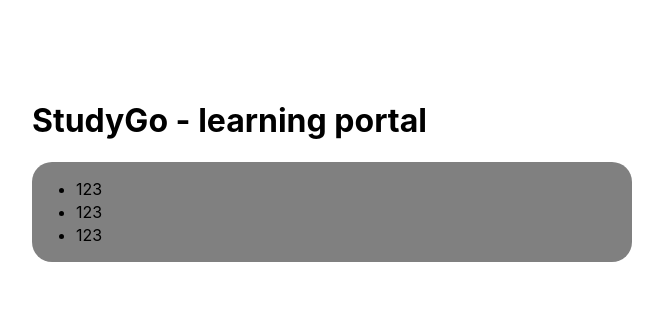
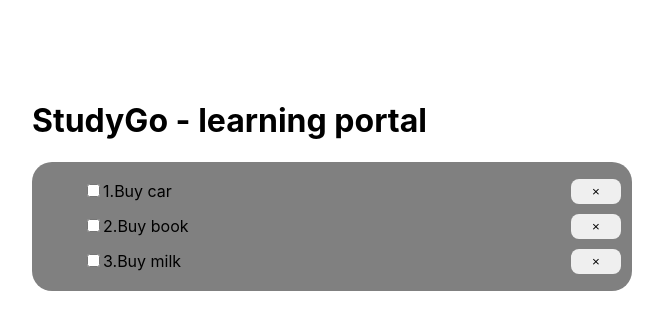
Before and after one commit to varkrift/studyGo, a React (Create React App) app: page / in a window 1280 px wide. Shown: the top 330 px of the page, without its empty margins (308-971 px from the left). Built offline with nearby package versions, Linux system fonts and the light colour scheme.

Commit message:
new trash code

```diff
--- a/package.json
+++ b/package.json
@@ -6,6 +6,7 @@
     "@testing-library/jest-dom": "^4.2.4",
     "@testing-library/react": "^9.5.0",
     "@testing-library/user-event": "^7.2.1",
+    "prop-types": "^15.7.2",
     "react": "^16.13.1",
     "react-dom": "^16.13.1",
     "react-scripts": "3.4.1"
--- a/src/App.js
+++ b/src/App.js
@@ -5,10 +5,17 @@ import TodoList from './Todo/TodoList'
 
 
 function App() {
+
+  const todos = [
+    {id: 1, completed: true, title: "Buy car"},
+    {id: 2, completed: true, title: "Buy book"},
+    {id: 3, completed: true, title: "Buy milk"},
+  ]
+
   return (<div className="wrapper">
     <h1>StudyGo - learning portal</h1>
 
-    <TodoList></TodoList>
+    <TodoList todos1={todos}></TodoList>
   </div>);
 }
 
--- a/src/Todo/TodoItems.js
+++ b/src/Todo/TodoItems.js
@@ -1,13 +1,39 @@
 import React from 'react'
+import PropTypes from 'prop-types'
 
 const styles = {
     li: {
-        margin: '3px',
-    }
+        display: 'flex',
+        justifyContent: 'space-between',
+        margin: '10px',
+        alignItems: 'center',
+    },
+    button: {
+        marginLeft: '10px',
+        padding: '5px',
+        width: '50px',
+        border: 'none',
+        borderRadius: '8px'
+    },
 }
 
-export default function TodoItems() {
+function TodoItems({todo2, index}) {
     return (
-            <li style={styles.li}>123</li>
+        <li style={styles.li}>
+            <span>
+            <input type="checkbox"></input>
+            {index+1 + "."}
+            {todo2.title}
+            </span>
+
+            <button style={styles.button}>&times;</button>
+        </li>
     )
 }
+
+TodoItems.propTypes = {
+    todo2: PropTypes.object.isRequired,
+    index: PropTypes.number.isRequired,
+}
+
+export default TodoItems
--- a/src/Todo/TodoList.js
+++ b/src/Todo/TodoList.js
@@ -1,5 +1,6 @@
 import React from 'react'
 import TodoItems from './TodoItems'
+import PropTypes from 'prop-types'
 
 const styles = {
     div: {
@@ -13,15 +14,24 @@ const styles = {
     },
 }
 
-export default function TodoList() {
+function TodoList(props) {
     return (
         <div style={styles.div}>
-            <ul>
-                <TodoItems></TodoItems>
-                <TodoItems></TodoItems>
-                <TodoItems></TodoItems>
+            <ul style={styles.ul}>
+
+            {props.todos1.map( (todo, index) => {
+                return <TodoItems todo2={todo} key={index} index={index}></TodoItems>
+                })
+            }
+
             </ul>
         </div>
     )
 
 }
+
+TodoList.propTypes = {
+    todos1: PropTypes.arrayOf(PropTypes.object).isRequired,
+}
+
+export default TodoList
```
